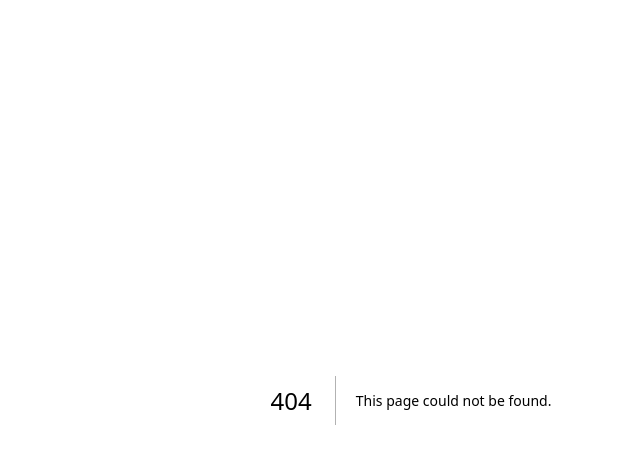
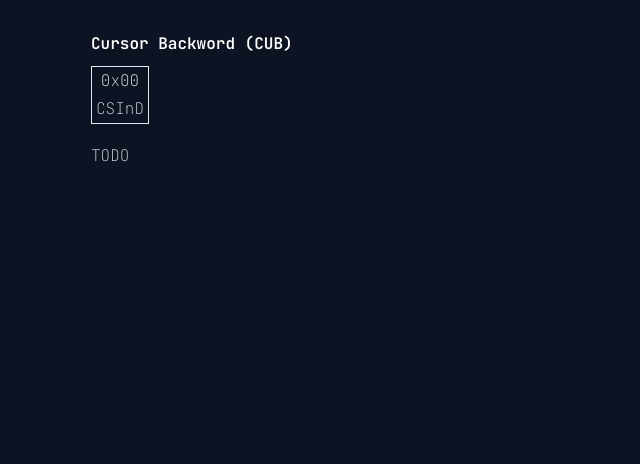
Before and after one commit to zen-xu/ghostty, a Next.js app in the folder website/: page /vt/cub in a window 1280 px wide. Before the commit this address had no page. Shown: the top 464 px of the page, without its empty margins (229-869 px from the left). Built offline with nearby package versions, Linux system fonts and the light colour scheme.

Commit message:
website: types

```diff
--- a/website/app/vt/bs/page.mdx
+++ b/website/app/vt/bs/page.mdx
@@ -2,8 +2,8 @@ import VTSequence from "@/components/VTSequence";
 
 # Backspace (BS)
 
-## Sequence
-
 <VTSequence sequence="BS" />
 
-Move the cursor left one cell.
+This sequence performs [cursor backword (CUB)](/vt/cub)
+with `n = 1`. There is no additional or different behavior for
+using `BS`.
--- /dev/null
+++ b/website/app/vt/cub/page.mdx
@@ -0,0 +1,7 @@
+import VTSequence from "@/components/VTSequence";
+
+# Cursor Backword (CUB)
+
+<VTSequence sequence={["CSI", "n", "D"]} />
+
+TODO
--- a/website/components/VTSequence.tsx
+++ b/website/components/VTSequence.tsx
@@ -1,6 +1,13 @@
 // Draw a diagram showing the VT sequence.
-export default function VTSequence({ sequence }: { sequence: string }) {
-  const specialChar = special[sequence] ?? 0;
+export default function VTSequence({
+  sequence,
+}: {
+  sequence: string | [string];
+}) {
+  // TODO: handle sequence array
+  const elem = typeof sequence === "string" ? sequence : sequence[0];
+
+  const specialChar = special[elem] ?? 0;
   const hex = specialChar.toString(16).padStart(2, "0");
 
   return (
@@ -13,7 +20,7 @@ export default function VTSequence({ sequence }: { sequence: string }) {
   );
 }
 
-const special = {
+const special: { [key: string]: number } = {
   BEL: 0x07,
   BS: 0x08,
 };
```
